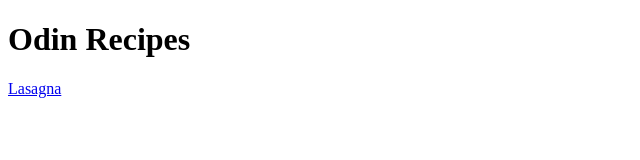
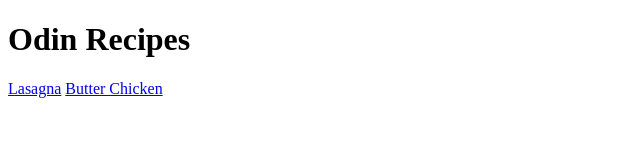
Before and after one commit to AdrienPourquery/odin-recipes, a plain HTML site: page index.html in a window 1280 px wide. Shown: the whole page, without its empty margins (0-640 px from the left). Drawn offline with Linux system fonts and the light colour scheme.

Commit message:
add butter chicken link

```diff
--- a/index.html
+++ b/index.html
@@ -8,5 +8,6 @@
     <body>
         <h1>Odin Recipes</h1>
         <a href="./recipes/lasagna.html">Lasagna</a>
+        <a href="./recipes/butter_chicken.html">Butter Chicken</a>
     </body>
 </html>
```
